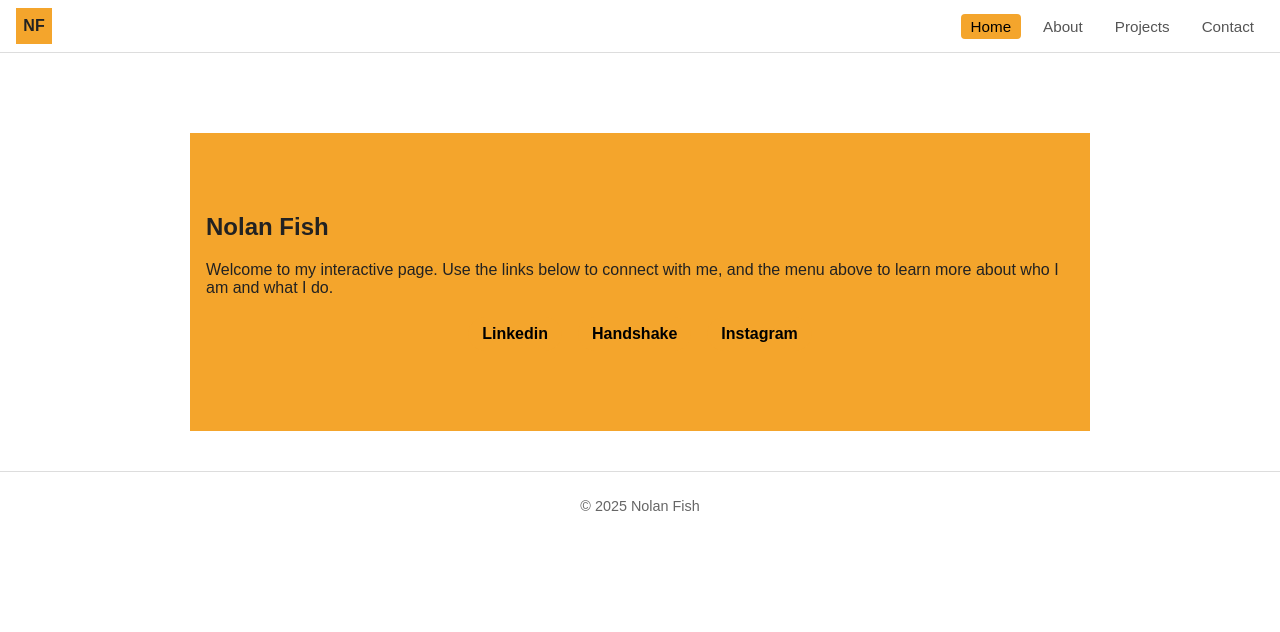
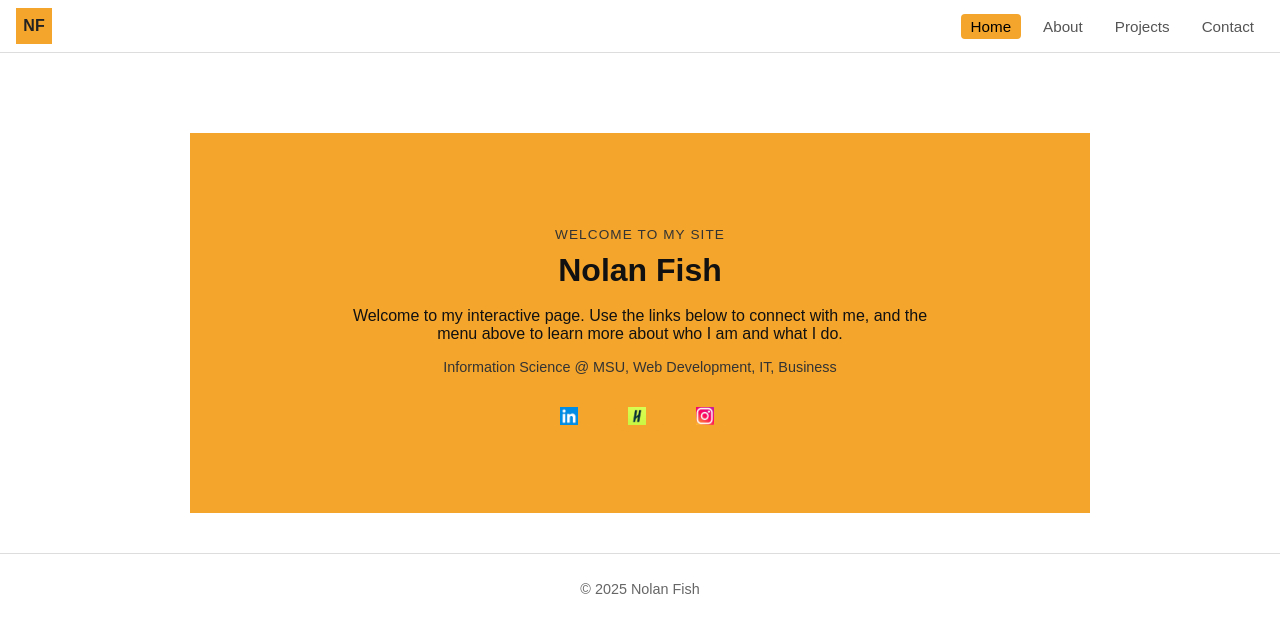
Before and after one commit to nolanfish1/MI-349-final, a plain HTML site: page index.html in a window 1280 px wide. Drawn offline with Linux system fonts and the light colour scheme.

Commit message:
home page added picture links and changed format

```diff
--- a/index.html
+++ b/index.html
@@ -17,26 +17,32 @@
     </nav>
   </header>
 
-  <main class="page">
-    <section class="hero">
-      <h1>Nolan Fish</h1>
-      <p>Welcome to my interactive page. Use the links below to connect with me, and the menu above to learn more about who I am and what I do.</p>
+<main class="page">
+  <section class="hero">
+    <div class="hero-inner">
+      <p class="hero-label">Welcome to my site</p>
+      <h1 class="hero-heading">Nolan Fish</h1>
+      <p class="hero-subtext">
+        Welcome to my interactive page. Use the links below to connect with me,
+        and the menu above to learn more about who I am and what I do.
+      </p>
+      <p class="hero-tags">
+        Information Science @ MSU, Web Development, IT, Business
+      </p>
       <div class="social-links">
-        <a href="https://www.linkedin.com/in/ntfish" target="_blank" class="social-btn"
-          <img src="images/Linkedin.jpeg alt="Linkedin" class="icon">
-          Linkedin
+        <a href="https://www.linkedin.com/in/ntfish" target="_blank" class="social-btn">
+          <img src="Socials images/Linkedin.jpeg" alt="LinkedIn" class="icon">
         </a>
-        <a href="https://app.joinhandshake.com/profiles/ntfish" target="_blank" class="social-btn"
-          <img src="images/Handshake.jpeg alt="Handshake" class="icon">
-          Handshake
+        <a href="https://app.joinhandshake.com/profiles/ntfish" target="_blank" class="social-btn">
+          <img src="Socials images/Handshake.jpeg" alt="Handshake" class="icon">
         </a>
-        <a href="https://www.instagram.com/nolan.fish/ target="_blank" class="social-btn"
-          <img src="images/Insta.jpeg alt="Instagram" class="icon">
-          Instagram
+        <a href="https://www.instagram.com/nolan.fish/" target="_blank" class="social-btn">
+          <img src="Socials images/Insta.jpeg" alt="Instagram" class="icon">
         </a>
       </div>
-    </section>
-  </main>
+    </div>
+  </section>
+</main>
 
   <footer class="site-footer">
     <p>&copy; 2025 Nolan Fish</p>
```
